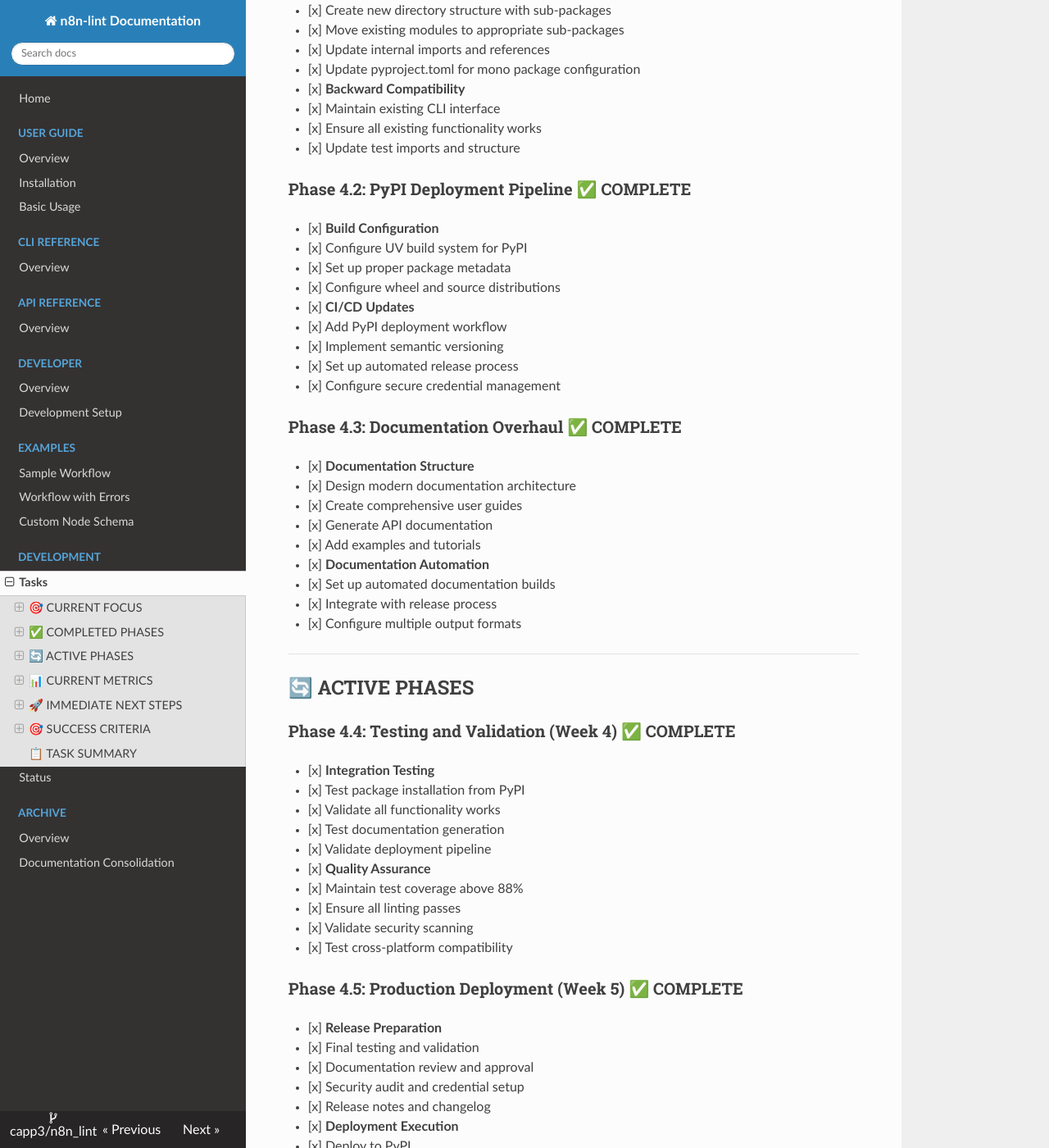
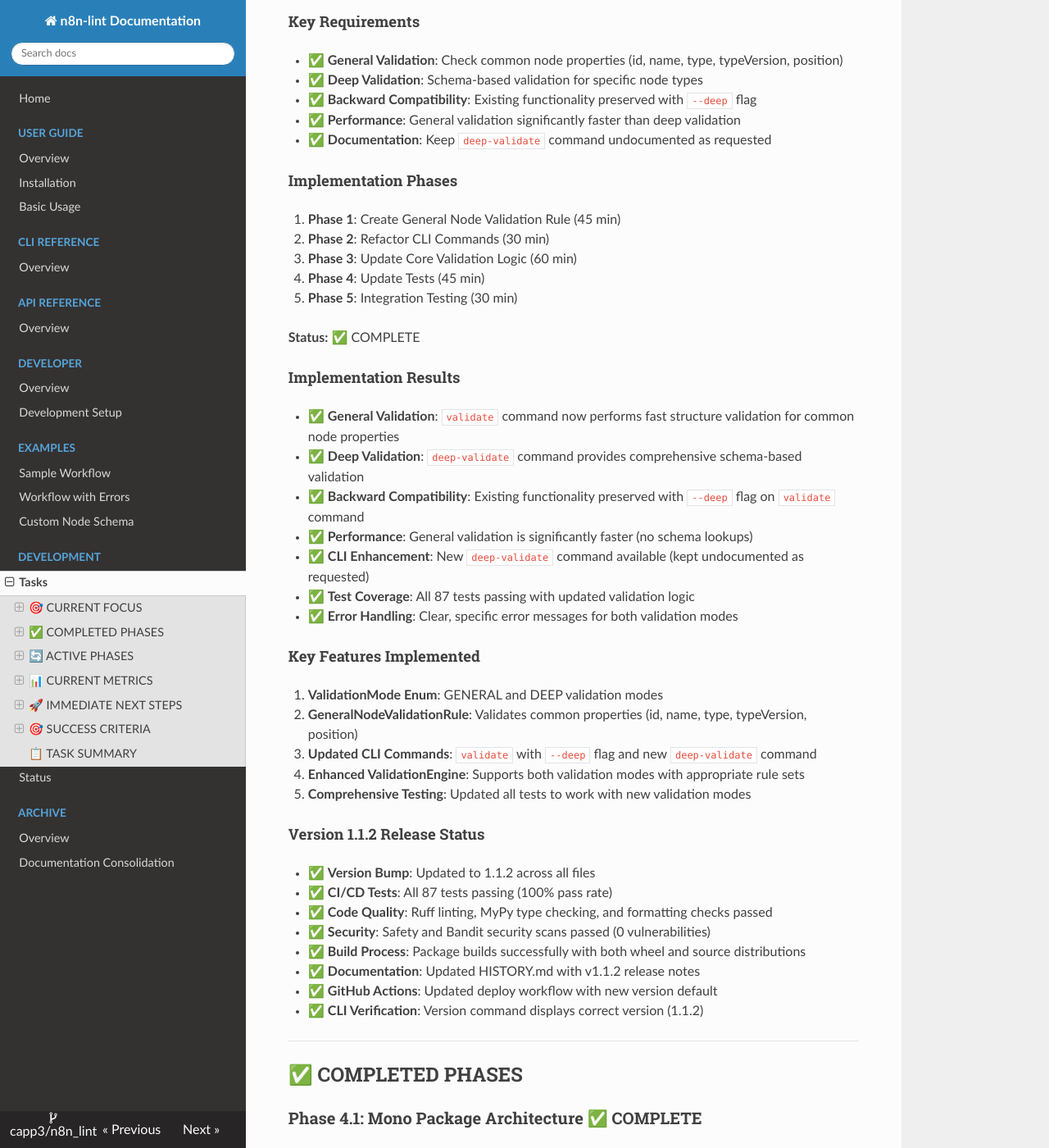
Before and after one commit to Capp3/n8n-lint, an MkDocs documentation site: the page built from docs/tasks.md, in a window 1280 px wide and 1400 px high, scrolled down 639 px. Shown: the whole window at 82% size. Built offline with MkDocs 1.6.1, drawn with Linux system fonts in a browser that asks for light colours; nearby versions of some CDN libraries; some of the changed text lies outside the part shown.

Commit message:
feat: release version 1.1.2 with validation enhancements
- Introduced dual validation modes: General and Deep validation for n8n workflows.
- Added a new `deep-validate` CLI command for comprehensive schema-based validation.
- Improved performance of general validation, making it significantly faster.
- Enhanced user experience with clear separation between validation modes and backward compatibility.
- Updated documentation in HISTORY.md and other relevant files to reflect changes and new features.
- Bumped version to 1.1.2 across all files, ensuring consistency in project references.

```diff
--- a/docs/tasks.md
+++ b/docs/tasks.md
@@ -1,17 +1,71 @@
 # 📋 Project Tasks - n8n-lint Project
 
 **Date:** 2025-09-13
-**Status:** Level 3 Task - Mono Package & PyPI Deployment (IN PROGRESS)
+**Status:** Version 1.1.2 Release - Validation Enhancement (COMPLETE)
 
 ---
 
 ## 🎯 **CURRENT FOCUS**
 
-### Phase 4: Mono Package Architecture & PyPI Deployment (IN PROGRESS)
+### VERSION 1.1.2 RELEASE: Validation Enhancement
 
-**Task Level:** Level 3 (Intermediate Feature)
-**Complexity:** Requires comprehensive planning and creative design decisions
-**Status:** 3 of 5 phases complete
+**Task Level:** Level 2 (Simple Enhancement)
+**Complexity:** Modify existing validation logic to separate general and deep validation
+**Estimated Time:** 2-3 hours
+
+#### Objective
+
+Separate validation into two distinct modes:
+
+1. **General Validation** (`validate` command) - Fast structure validation for common node properties
+2. **Deep Validation** (`deep-validate` command) - Schema-based validation for specific node types
+
+#### Key Requirements
+
+- ✅ **General Validation**: Check common node properties (id, name, type, typeVersion, position)
+- ✅ **Deep Validation**: Schema-based validation for specific node types
+- ✅ **Backward Compatibility**: Existing functionality preserved with `--deep` flag
+- ✅ **Performance**: General validation significantly faster than deep validation
+- ✅ **Documentation**: Keep `deep-validate` command undocumented as requested
+
+#### Implementation Phases
+
+1. **Phase 1**: Create General Node Validation Rule (45 min)
+2. **Phase 2**: Refactor CLI Commands (30 min)
+3. **Phase 3**: Update Core Validation Logic (60 min)
+4. **Phase 4**: Update Tests (45 min)
+5. **Phase 5**: Integration Testing (30 min)
+
+**Status:** ✅ COMPLETE
+
+#### Implementation Results
+
+- ✅ **General Validation**: `validate` command now performs fast structure validation for common node properties
+- ✅ **Deep Validation**: `deep-validate` command provides comprehensive schema-based validation
+- ✅ **Backward Compatibility**: Existing functionality preserved with `--deep` flag on `validate` command
+- ✅ **Performance**: General validation is significantly faster (no schema lookups)
+- ✅ **CLI Enhancement**: New `deep-validate` command available (kept undocumented as requested)
+- ✅ **Test Coverage**: All 87 tests passing with updated validation logic
+- ✅ **Error Handling**: Clear, specific error messages for both validation modes
+
+#### Key Features Implemented
+
+1. **ValidationMode Enum**: GENERAL and DEEP validation modes
+2. **GeneralNodeValidationRule**: Validates common properties (id, name, type, typeVersion, position)
+3. **Updated CLI Commands**: `validate` with `--deep` flag and new `deep-validate` command
+4. **Enhanced ValidationEngine**: Supports both validation modes with appropriate rule sets
+5. **Comprehensive Testing**: Updated all tests to work with new validation modes
+
+#### Version 1.1.2 Release Status
+
+- ✅ **Version Bump**: Updated to 1.1.2 across all files
+- ✅ **CI/CD Tests**: All 87 tests passing (100% pass rate)
+- ✅ **Code Quality**: Ruff linting, MyPy type checking, and formatting checks passed
+- ✅ **Security**: Safety and Bandit security scans passed (0 vulnerabilities)
+- ✅ **Build Process**: Package builds successfully with both wheel and source distributions
+- ✅ **Documentation**: Updated HISTORY.md with v1.1.2 release notes
+- ✅ **GitHub Actions**: Updated deploy workflow with new version default
+- ✅ **CLI Verification**: Version command displays correct version (1.1.2)
 
 ---
 
@@ -168,15 +222,15 @@
 
 ### Phase 4.4 Completion Criteria
 
-- [ ] Package installs successfully from PyPI test environment
-- [ ] All 87 tests pass after PyPI installation
-- [ ] Documentation builds and deploys correctly
+- [x] Package installs successfully from PyPI test environment
+- [x] All 87 tests pass after PyPI installation
+- [x] Documentation builds and deploys correctly
 - [ ] CI/CD pipeline executes without errors
 - [ ] Cross-platform compatibility verified
 
 ### Phase 4.5 Completion Criteria
 
-- [ ] Package successfully deployed to PyPI
+- [x] Package successfully deployed to PyPI
 - [ ] Installation and functionality verified
 - [ ] Documentation updated and accessible
 - [ ] Release announced and communicated
--- a/pyproject.toml
+++ b/pyproject.toml
@@ -1,6 +1,6 @@
 [project]
 name = "n8n-lint"
-version = "1.1.1"
+version = "1.1.2"
 description = "Lint your n8n JSON here."
 readme = "README.md"
 authors = [
--- a/src/n8n_lint/__init__.py
+++ b/src/n8n_lint/__init__.py
@@ -2,10 +2,10 @@
 
 __author__ = """Dom Capparelli"""
 __email__ = "web@Capparelli.ie"
-__version__ = "1.1.1"
+__version__ = "1.1.2"
 
 # Clean public API imports
-from .core import LogLevel, N8nLogger, OutputFormat, ValidationError, validate_workflow_file
+from .core import LogLevel, N8nLogger, OutputFormat, ValidationError, ValidationMode, validate_workflow_file
 from .formatters import ConsoleFormatter, HTMLFormatter, JSONFormatter, MarkdownFormatter, OutputFormatter
 from .schemas import schema_manager
 
@@ -21,6 +21,7 @@ __all__ = [
     "OutputFormat",
     "OutputFormatter",
     "ValidationError",
+    "ValidationMode",
     # Schema management
     "schema_manager",
     "validate_workflow_file",
```
Also changed, not shown: HISTORY.md (+26 -0 lines), planning-validation-separation.md (added, +345 -0 lines), 7 other files.
